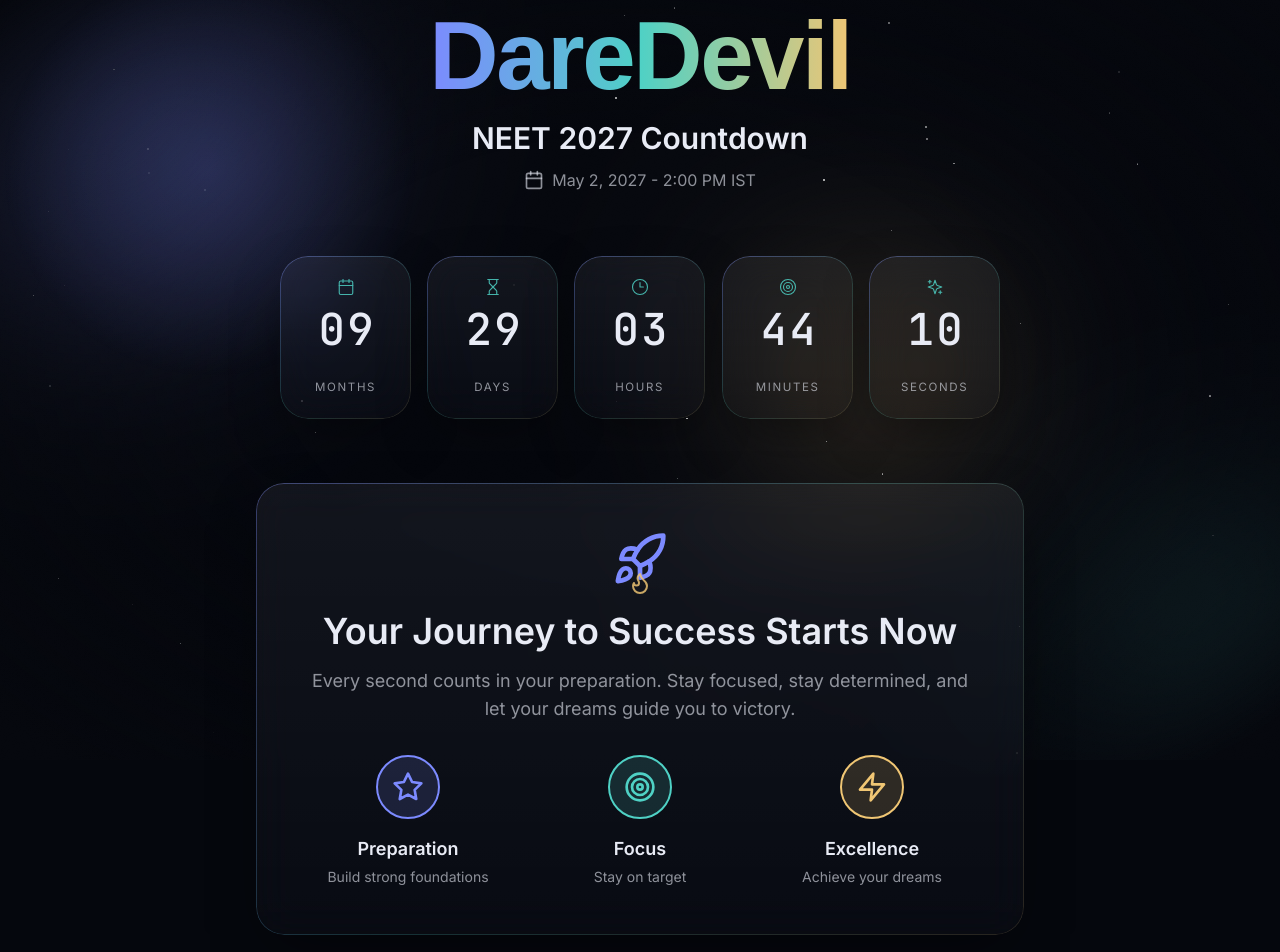
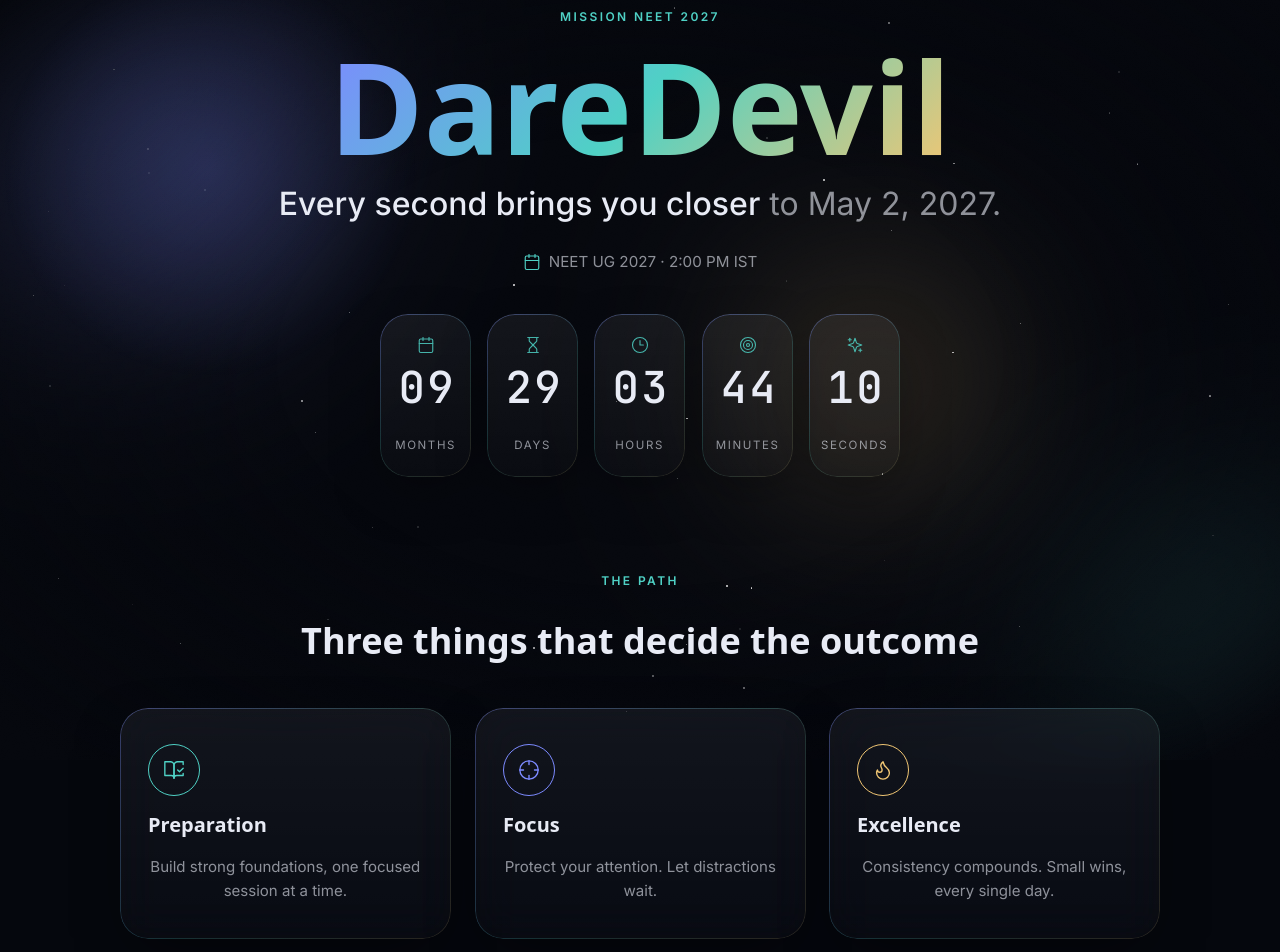
Before and after one commit to babloo072342-lang/NEET-2027_Countdown, a React (Vite) app: page / in a window 1280 px wide. Shown: the part 40-992 px from the top of the page. Built offline with nearby package versions, Linux system fonts and the light colour scheme; a web font is replaced by a local one.

Commit message:
Update App.tsx and add layout styles

```diff
--- a/src/App copy.tsx
+++ /dev/null
@@ -1,64 +0,0 @@
-import { Calendar } from 'lucide-react';
-import { AuroraBackground } from './components/AuroraBackground';
-import { NoiseOverlay } from './components/NoiseOverlay';
-import { CursorGlow } from './components/CursorGlow';
-import { Countdown } from './components/Countdown';
-import { Pillars } from './components/Pillars';
-
-/**
- * Root composition. Deliberately holds no state of its own: the countdown
- * clock lives inside <Countdown />, and the aurora/cursor-glow effects
- * track the pointer via refs — so this component renders exactly once and
- * everything below animates independently without cascading re-renders.
- */
-function App() {
-  return (
-    <div className="page">
-      <AuroraBackground />
-      <NoiseOverlay />
-      <CursorGlow />
-
-      <main className="page__content">
-        <section className="hero">
-          <span className="eyebrow reveal-item" style={{ animationDelay: '0ms' }}>
-            Mission NEET 2027
-          </span>
-
-          <p className="wordmark reveal-item" style={{ animationDelay: '90ms' }}>
-            DareDevil
-          </p>
-
-          <h1 className="headline reveal-item" style={{ animationDelay: '180ms' }}>
-            Every second brings you closer
-            <span className="headline__accent"> to May 2, 2027.</span>
-          </h1>
-
-          <div className="hero__date reveal-item" style={{ animationDelay: '270ms' }}>
-            <Calendar className="hero__date-icon" strokeWidth={1.5} aria-hidden="true" />
-            <span>NEET UG 2027 &middot; 2:00 PM IST</span>
-          </div>
-
-          <div className="reveal-item" style={{ animationDelay: '360ms' }}>
-            <Countdown />
-          </div>
-        </section>
-
-        <section className="pillars-section" aria-label="Preparation pillars">
-          <span className="eyebrow">The Path</span>
-          <h2 className="section-title">Three things that decide the outcome</h2>
-          <Pillars />
-        </section>
-
-        <footer className="footer">
-          <div className="footer__divider" aria-hidden="true" />
-          <blockquote className="footer__quote">
-            &ldquo;Success is not final, failure is not fatal: it is the courage to continue that
-            counts.&rdquo;
-          </blockquote>
-        </footer>
-      </main>
-    </div>
-  );
-}
-
-export default App;
--- a/src/App.tsx
+++ b/src/App.tsx
@@ -1,83 +1,60 @@
-import { Star, Rocket, Calendar, Target, Zap, Flame } from 'lucide-react';
-import { GlassPanel } from './components/GlassPanel';
+import { Calendar } from 'lucide-react';
 import { AuroraBackground } from './components/AuroraBackground';
+import { NoiseOverlay } from './components/NoiseOverlay';
 import { CursorGlow } from './components/CursorGlow';
-import { NoiseOverlay } from './components/NoiseOverlay';
 import { Countdown } from './components/Countdown';
+import { Pillars } from './components/Pillars';
 
+/**
+ * Root composition. Deliberately holds no state of its own: the countdown
+ * clock lives inside <Countdown />, and the aurora/cursor-glow effects
+ * track the pointer via refs — so this component renders exactly once and
+ * everything below animates independently without cascading re-renders.
+ */
 function App() {
   return (
-    <div className="min-h-screen relative">
+    <div className="page">
       <AuroraBackground />
+      <NoiseOverlay />
       <CursorGlow />
-      <NoiseOverlay />
 
-      <main className="relative z-10 flex flex-col items-center justify-center min-h-screen px-4 py-12">
-        <header className="text-center mb-16 reveal-item" style={{ animationDelay: '0.1s' }}>
-          <h1 className="text-6xl md:text-8xl font-extrabold mb-4 tracking-tight" style={{ fontFamily: "'Cabinet Grotesk', sans-serif" }}>
-            <span className="bg-gradient-to-r from-[#7c8aff] via-[#4fd1c5] to-[#f0c674] bg-clip-text text-transparent">
-              DareDevil
-            </span>
+      <main className="page__content">
+        <section className="hero">
+          <span className="eyebrow reveal-item" style={{ animationDelay: '0ms' }}>
+            Mission NEET 2027
+          </span>
+
+          <p className="wordmark reveal-item" style={{ animationDelay: '90ms' }}>
+            DareDevil
+          </p>
+
+          <h1 className="headline reveal-item" style={{ animationDelay: '180ms' }}>
+            Every second brings you closer
+            <span className="headline__accent"> to May 2, 2027.</span>
           </h1>
-          <p className="text-2xl md:text-3xl font-semibold text-[var(--c-text)] mb-3">
-            NEET 2027 Countdown
-          </p>
-          <div className="flex items-center justify-center gap-2 text-[var(--c-text-dim)]">
-            <Calendar className="w-5 h-5" />
-            <span>May 2, 2027 - 2:00 PM IST</span>
+
+          <div className="hero__date reveal-item" style={{ animationDelay: '270ms' }}>
+            <Calendar className="hero__date-icon" strokeWidth={1.5} aria-hidden="true" />
+            <span>NEET UG 2027 &middot; 2:00 PM IST</span>
           </div>
-        </header>
 
-        <Countdown />
+          <div className="reveal-item" style={{ animationDelay: '360ms' }}>
+            <Countdown />
+          </div>
+        </section>
 
-        <GlassPanel className="p-8 md:p-12 max-w-3xl w-full reveal-item mt-16" style={{ animationDelay: '0.6s' }}>
-          <div className="text-center">
-            <div className="flex justify-center mb-6">
-              <div className="relative">
-                <Rocket className="w-14 h-14 text-[var(--c-indigo)]" />
-                <Flame className="w-6 h-6 text-[var(--c-gold)] absolute -bottom-2 left-1/2 -translate-x-1/2 animate-pulse" />
-              </div>
-            </div>
-            <h2 className="text-2xl md:text-4xl font-bold text-[var(--c-text)] mb-4">
-              Your Journey to Success Starts Now
-            </h2>
-            <p className="text-base md:text-lg text-[var(--c-text-dim)] mb-8 leading-relaxed">
-              Every second counts in your preparation. Stay focused, stay determined, and let your dreams guide you to victory.
-            </p>
+        <section className="pillars-section" aria-label="Preparation pillars">
+          <span className="eyebrow">The Path</span>
+          <h2 className="section-title">Three things that decide the outcome</h2>
+          <Pillars />
+        </section>
 
-            <div className="grid grid-cols-1 md:grid-cols-3 gap-6">
-              <div className="group">
-                <div className="w-16 h-16 rounded-full mx-auto mb-4 flex items-center justify-center bg-[rgba(124,138,255,0.15)] border-2 border-[var(--c-indigo)] group-hover:scale-110 transition-transform">
-                  <Star className="w-8 h-8 text-[var(--c-indigo)]" />
-                </div>
-                <h3 className="text-lg font-semibold text-[var(--c-text)] mb-1">Preparation</h3>
-                <p className="text-sm text-[var(--c-text-dim)]">Build strong foundations</p>
-              </div>
-
-              <div className="group">
-                <div className="w-16 h-16 rounded-full mx-auto mb-4 flex items-center justify-center bg-[rgba(79,209,197,0.15)] border-2 border-[var(--c-teal)] group-hover:scale-110 transition-transform">
-                  <Target className="w-8 h-8 text-[var(--c-teal)]" />
-                </div>
-                <h3 className="text-lg font-semibold text-[var(--c-text)] mb-1">Focus</h3>
-                <p className="text-sm text-[var(--c-text-dim)]">Stay on target</p>
-              </div>
-
-              <div className="group">
-                <div className="w-16 h-16 rounded-full mx-auto mb-4 flex items-center justify-center bg-[rgba(240,198,116,0.15)] border-2 border-[var(--c-gold)] group-hover:scale-110 transition-transform">
-                  <Zap className="w-8 h-8 text-[var(--c-gold)]" />
-                </div>
-                <h3 className="text-lg font-semibold text-[var(--c-text)] mb-1">Excellence</h3>
-                <p className="text-sm text-[var(--c-text-dim)]">Achieve your dreams</p>
-              </div>
-            </div>
-          </div>
-        </GlassPanel>
-
-        <footer className="mt-16 text-center reveal-item" style={{ animationDelay: '0.8s' }}>
-          <blockquote className="text-[var(--c-text-dim)] italic text-sm md:text-base max-w-md">
-            "Success is not final, failure is not fatal: it is the courage to continue that counts."
+        <footer className="footer">
+          <div className="footer__divider" aria-hidden="true" />
+          <blockquote className="footer__quote">
+            &ldquo;Success is not final, failure is not fatal: it is the courage to continue that
+            counts.&rdquo;
           </blockquote>
-          <p className="text-[var(--c-text-dim)] text-xs mt-4">- Winston Churchill</p>
         </footer>
       </main>
     </div>
--- a/src/index.css
+++ b/src/index.css
@@ -359,6 +359,125 @@ body {
   }
 }
 
+.page {
+  min-height: 100vh;
+  position: relative;
+}
+
+.page__content {
+  position: relative;
+  z-index: 10;
+  display: flex;
+  flex-direction: column;
+  align-items: center;
+  min-height: 100vh;
+  padding: 3rem 1.25rem 5rem;
+}
+
+.hero {
+  display: flex;
+  flex-direction: column;
+  align-items: center;
+  text-align: center;
+  margin-bottom: 6rem;
+  width: 100%;
+  max-width: 900px;
+}
+
+.eyebrow {
+  display: inline-block;
+  font-size: 0.75rem;
+  font-weight: 600;
+  text-transform: uppercase;
+  letter-spacing: 0.2em;
+  color: var(--c-teal);
+  margin-bottom: 1rem;
+}
+
+.wordmark {
+  font-family: 'Cabinet Grotesk', system-ui, sans-serif;
+  font-size: clamp(3.5rem, 12vw, 8rem);
+  font-weight: 800;
+  margin: 0 0 0.75rem;
+  background: linear-gradient(135deg, var(--c-indigo), var(--c-teal), var(--c-gold));
+  -webkit-background-clip: text;
+  background-clip: text;
+  color: transparent;
+  line-height: 1;
+}
+
+.headline {
+  font-family: 'Inter', system-ui, sans-serif;
+  font-size: clamp(1.25rem, 3.5vw, 2rem);
+  font-weight: 500;
+  color: var(--c-text);
+  margin: 0 0 1.5rem;
+  line-height: 1.4;
+}
+
+.headline__accent {
+  color: var(--c-text-dim);
+  font-weight: 400;
+}
+
+.hero__date {
+  display: flex;
+  align-items: center;
+  gap: 0.5rem;
+  color: var(--c-text-dim);
+  font-size: 0.95rem;
+  margin-bottom: 2.5rem;
+}
+
+.hero__date-icon {
+  width: 18px;
+  height: 18px;
+  color: var(--c-teal);
+}
+
+.pillars-section {
+  display: flex;
+  flex-direction: column;
+  align-items: center;
+  text-align: center;
+  width: 100%;
+  max-width: 1040px;
+  margin-bottom: 5rem;
+}
+
+.section-title {
+  font-family: 'Cabinet Grotesk', system-ui, sans-serif;
+  font-size: clamp(1.5rem, 4vw, 2.25rem);
+  font-weight: 700;
+  color: var(--c-text);
+  margin: 0.5rem 0 2.5rem;
+}
+
+.footer {
+  display: flex;
+  flex-direction: column;
+  align-items: center;
+  text-align: center;
+  width: 100%;
+  max-width: 600px;
+  padding-top: 2rem;
+}
+
+.footer__divider {
+  width: 60px;
+  height: 1px;
+  background: linear-gradient(90deg, transparent, var(--c-indigo), transparent);
+  margin-bottom: 1.5rem;
+}
+
+.footer__quote {
+  font-style: italic;
+  color: var(--c-text-dim);
+  font-size: 0.95rem;
+  line-height: 1.7;
+  margin: 0;
+}
+
 .ripple {
   position: absolute;
   border-radius: 50%;
```
